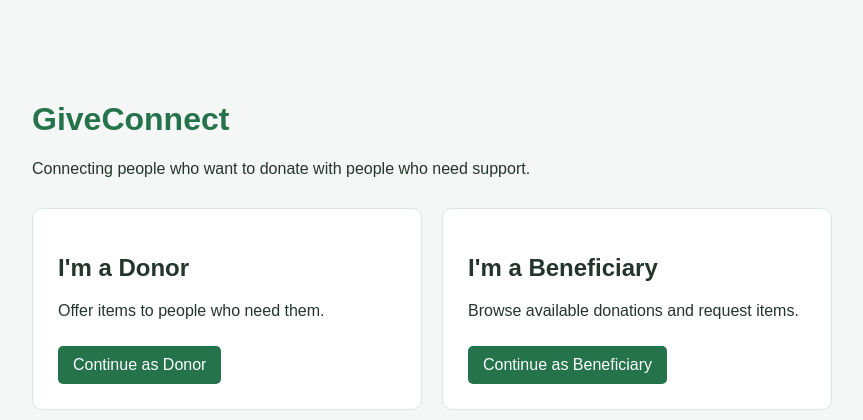
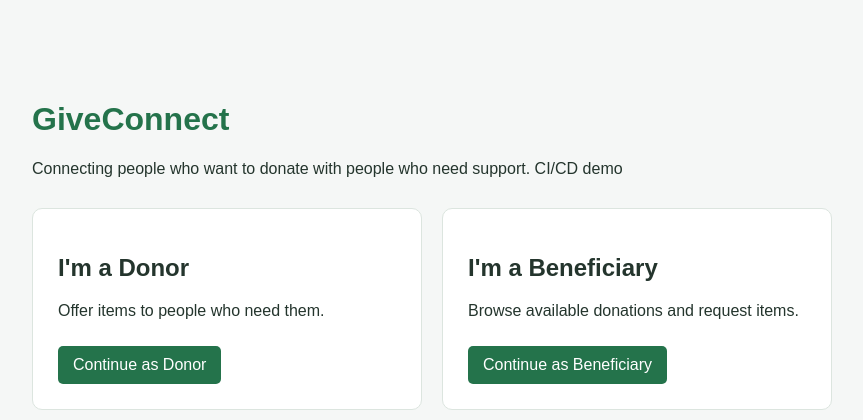
Before and after one commit to HammasAmir/GiveConnect-App_CI-CD-Pipeline, a FastAPI app: page / in a window 1280 px wide. Shown: the top 420 px of the page, without its empty margins (208-1071 px from the left). Run offline with FastAPI, Linux system fonts and the light colour scheme.

Commit message:
Update homepage for CI/CD demonstration

```diff
--- a/templates/index.html
+++ b/templates/index.html
@@ -47,7 +47,7 @@
 <body>
     <h1>GiveConnect</h1>
     <p>Connecting people who want to donate with people who need support.
-
+        CI/CD demo
     </p>
 
     <div class="roles">
```
